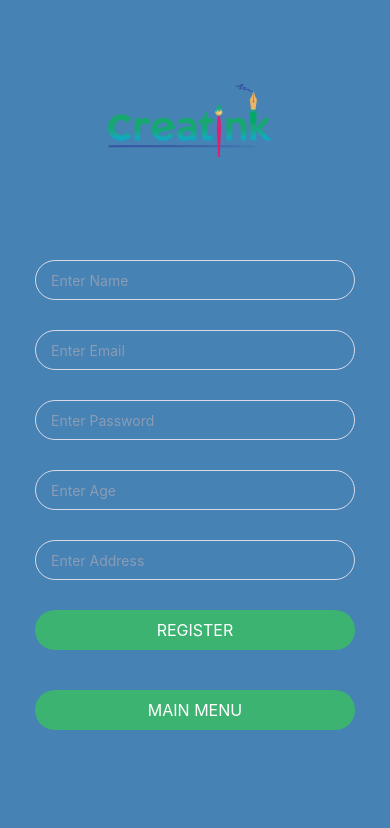
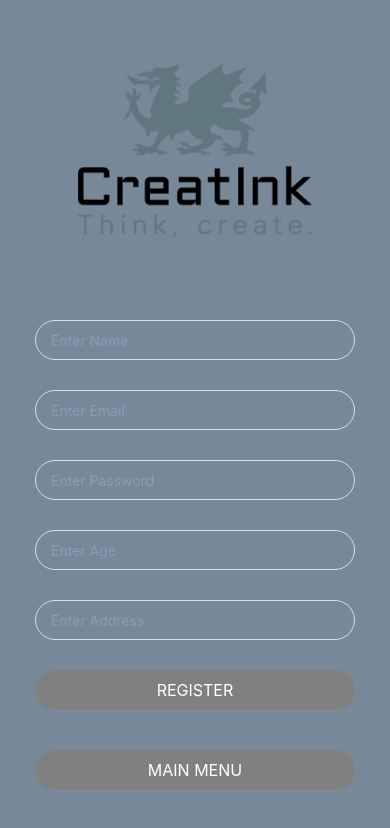
Before and after one commit to CankayaUniversity/ceng-407-408-2023-2024-CreatInk, a React Native app in the folder AppProject/: screen /RegisterScreen in a window 390 px wide. Shown: the top 828 px of the page. Built offline with nearby package versions, Linux system fonts and the light colour scheme; no server answers.

Commit message:
Interface update v3

```diff
--- a/AppProject/Screen/RegisterScreen.js
+++ b/AppProject/Screen/RegisterScreen.js
@@ -134,7 +134,7 @@ const RegisterScreen = ({ navigation }, props) => {
         );
     }
     return (
-        <View style={{ flex: 1, backgroundColor: '#4682b4' }}>
+        <View style={{ flex: 1, backgroundColor: '#778899' }}>
             <Loader loading={loading} />
             <ScrollView
                 keyboardShouldPersistTaps="handled"
@@ -144,10 +144,10 @@ const RegisterScreen = ({ navigation }, props) => {
                 }}>
                 <View style={{ alignItems: 'center' }}>
                     <Image
-                        source={require('../Image/logo-creatink.png')}
+                        source={require('../Image/creatink-high-resolution-logo-transparent.png')}
                         style={{
-                            width: '50%',
-                            height: 180,
+                            width: '60%',
+                            height: 240,
                             resizeMode: 'contain',
                             margin: 30,
                         }}
@@ -274,7 +274,7 @@ const styles = StyleSheet.create({
         margin: 10,
     },
     buttonStyle: {
-        backgroundColor: '#3cb371',
+        backgroundColor: 'gray',
         borderWidth: 0,
         color: '#FFFFFF',
         borderColor: '#7DE24E',
--- a/AppProject/Screen/TestScreen.js
+++ b/AppProject/Screen/TestScreen.js
@@ -41,7 +41,7 @@ const TestScreen = ({navigation}) => {
     return (
         <View style={styles.container}>
                 <Image
-                    source={require('../Image/logo-creatink.png')}
+                    source={require('../Image/creatink-high-resolution-logo-transparent.png')}
                     style={styles.imageStyle}
                     />
 
@@ -80,7 +80,7 @@ const styles = StyleSheet.create({
     },
     container: {
         flex: 1,
-        backgroundColor:'#4682b4',
+        backgroundColor:'#778899',
         justifyContent:'center',
         alignItems: 'center',
         paddingBottom: 500,
@@ -122,7 +122,7 @@ const styles = StyleSheet.create({
     },
     registerTextStyle: {
         color: 'white',
-        backgroundColor:'#3cb371',
+        backgroundColor:'gray',
         fontWeight: 'bold',
         fontSize: 30,
         alignSelf: 'flex-start',
@@ -132,7 +132,7 @@ const styles = StyleSheet.create({
     },
     registerTextStyle2: {
         color: 'white',
-        backgroundColor:'#3cb371',
+        backgroundColor:'gray',
         fontWeight: 'bold',
         fontSize: 30,
         alignSelf: 'flex-start',
@@ -146,11 +146,11 @@ const styles = StyleSheet.create({
         fontSize: 14,
     },
     imageStyle: {
-        width: 500,
-        height: 500,
+        width: 400,
+        height: 400,
         resizeMode: 'contain',
         marginBottom:0,
-        marginTop:0,
+        marginTop:200,
         alignSelf: 'center',
     },
 });
```
Also changed, not shown: AppProject/Image/creatink-high-resolution-logo-transparent.png (added).
